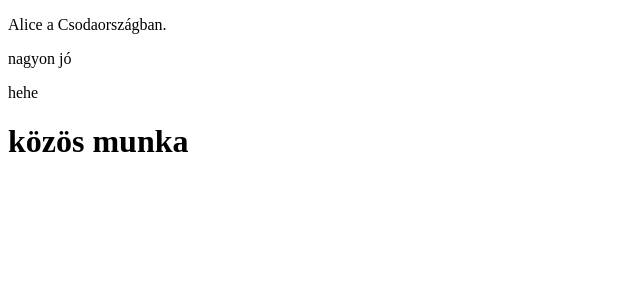
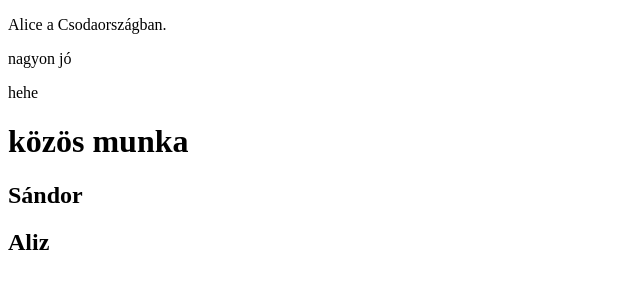
Before and after one commit to aliiiiiizz/KozosRepoSandorral, a plain HTML site: page index.html in a window 1280 px wide. Shown: the whole page, without its empty margins (0-640 px from the left). Drawn offline with Linux system fonts and the light colour scheme.

Commit message:
ez is jo

```diff
--- a/index.html
+++ b/index.html
@@ -12,5 +12,7 @@
     </body>
     <header>
         <h1>közös munka</h1>
+        <h2>Sándor</h2>
+        <h2>Aliz</h2>
     </header>
 </html>
```
